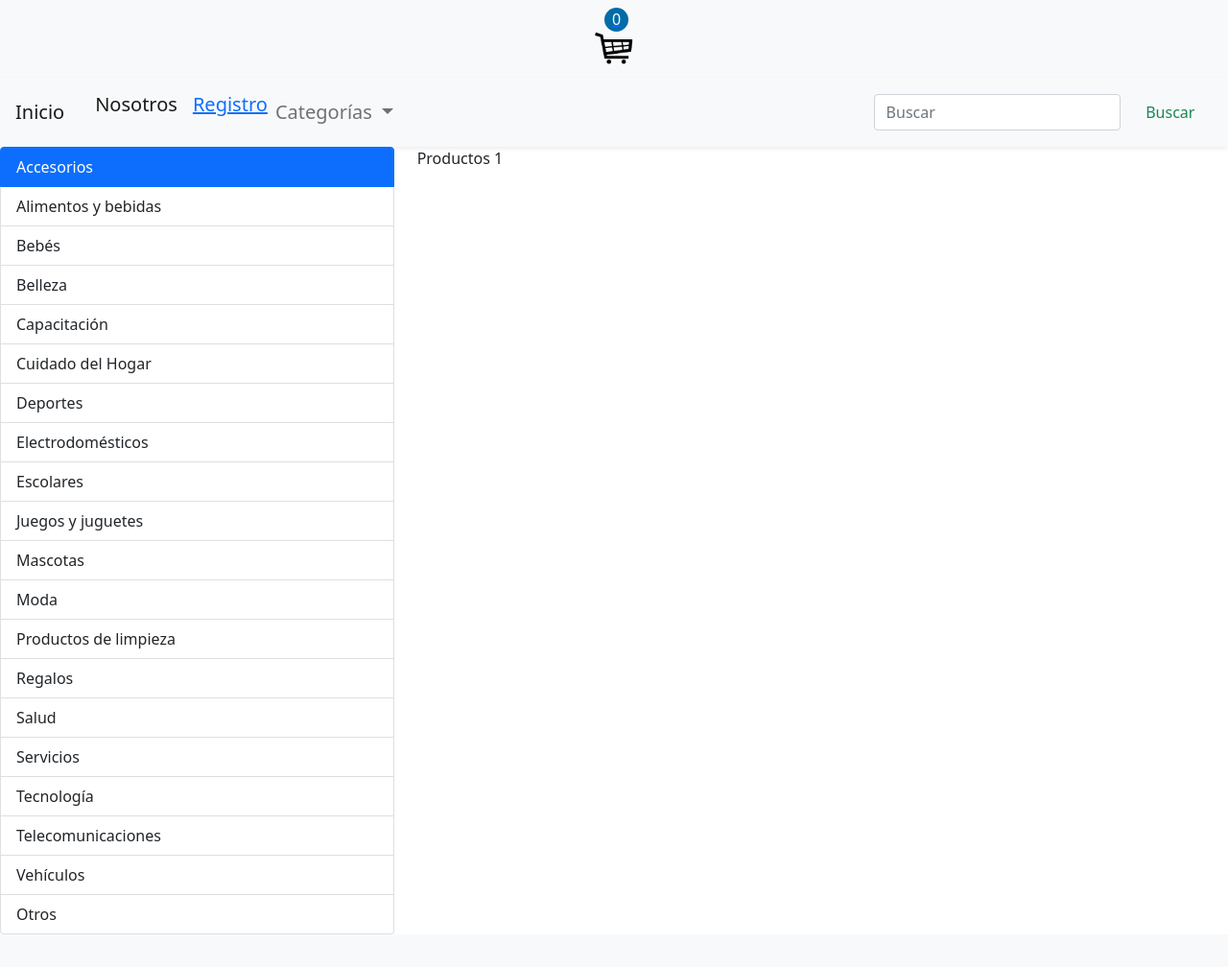
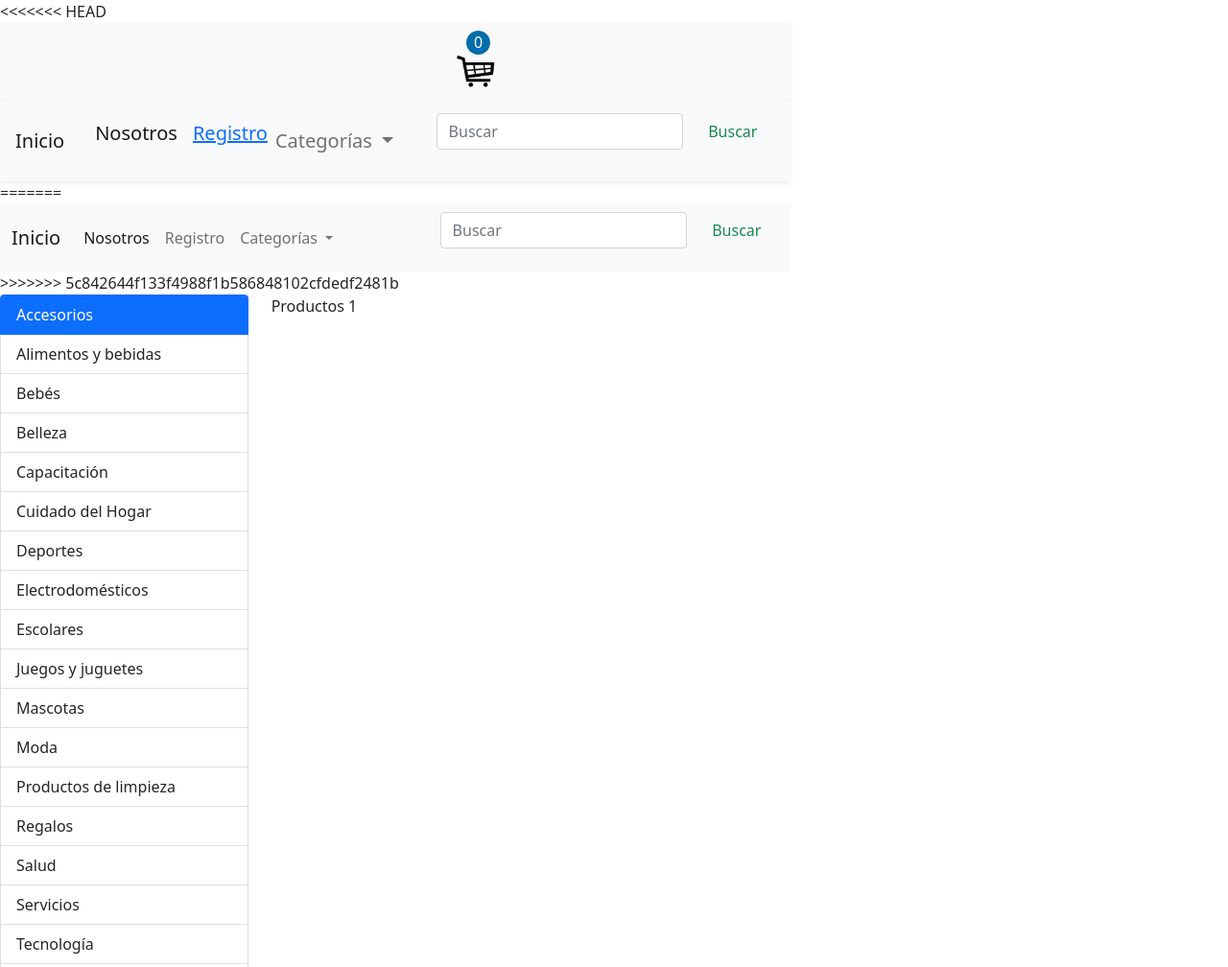
Before and after one commit to GeorgeJEMM/ProyectoFinal, a PHP site: page / in a window 1280 px wide. Shown: the top 1008 px of the page at 96% size. Before the commit the page ends 974 px from the top, so only its background shows below. Run offline with PHP 8.4, Linux system fonts and the light colour scheme.

Commit message:
Update index.php

```diff
--- a/index.php
+++ b/index.php
@@ -1,6 +1,58 @@
+<<<<<<< HEAD
 <?php
     include("./plantilla/encabezado.php");
 ?>
+=======
+<!doctype html>
+<html lang="en" style="">
+<head>
+    <!-- Required meta tags -->
+    <meta charset="utf-8">
+    <meta name="viewport" content="width=device-width, initial-scale=1">
+
+    <!-- Bootstrap CSS -->
+    <link href="https://cdn.jsdelivr.net/npm/bootstrap@5.1.3/dist/css/bootstrap.min.css" rel="stylesheet" integrity="sha384-1BmE4kWBq78iYhFldvKuhfTAU6auU8tT94WrHftjDbrCEXSU1oBoqyl2QvZ6jIW3" crossorigin="anonymous">
+
+    <title>Compras</title>
+</head>
+<body style="max-height: 768px; max-width: 824px;">
+<nav class="navbar navbar-expand navbar-light bg-light">
+    <div class="container-fluid">
+        <a class="navbar-brand" href="index.php">Inicio</a>
+        <button class="navbar-toggler" type="button" data-bs-toggle="collapse" data-bs-target="#navbarSupportedContent" aria-controls="navbarSupportedContent" aria-expanded="false" aria-label="Toggle navigation">
+            <span class="navbar-toggler-icon"></span>
+        </button>
+        <div class="collapse navbar-collapse" id="navbarSupportedContent">
+            <ul class="navbar-nav me-auto mb-2 mb-lg-0">
+                <li class="nav-item">
+                    <a class="nav-link active" aria-current="page" href="#">Nosotros</a>
+                </li>
+                <li class="nav-item">
+                    <a class="nav-link" href="#">Registro</a>
+                </li>
+                <li class="nav-item dropdown">
+                    <a class="nav-link dropdown-toggle" href="#" id="navbarDropdown" role="button" data-bs-toggle="dropdown" aria-expanded="false">
+                        Categorías
+                    </a>
+                    <ul class="dropdown-menu" aria-labelledby="navbarDropdown">
+                        <li><a class="dropdown-item" href="#">Action</a></li>
+                        <li><a class="dropdown-item" href="#">Another action</a></li>
+                        <li><hr class="dropdown-divider"></li>
+                        <li><a class="dropdown-item" href="#">Something else here</a></li>
+                    </ul>
+                </li>
+                <!--<li class="nav-item">
+                    <a class="nav-link disabled">Disabled</a>
+                </li>-->
+            </ul>
+            <form class="d-flex">
+                <input class="form-control me-2" type="search" placeholder="Buscar" aria-label="Search">
+                <button class="btn btn-outline-success" type="submit">Buscar</button>
+            </form>
+        </div>
+    </div>
+</nav>
+>>>>>>> 5c842644f133f4988f1b586848102cfdedf2481b
 <div class="row">
     <div class="col-4">
         <div class="list-group" id="list-tab" role="tablist">
```
